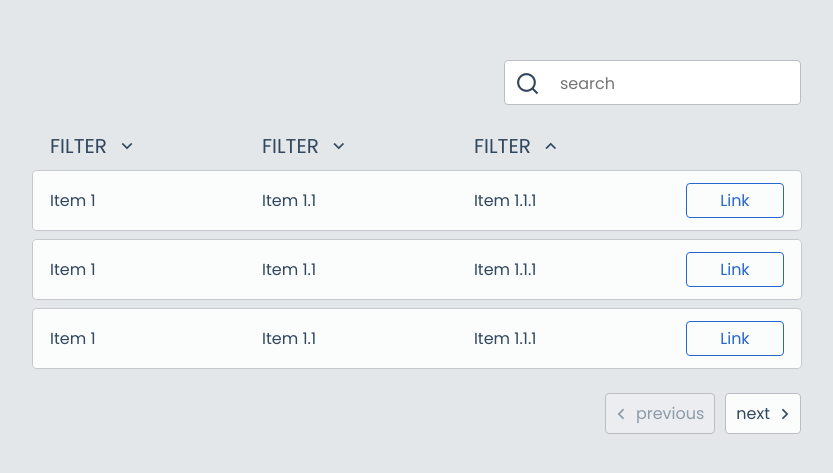
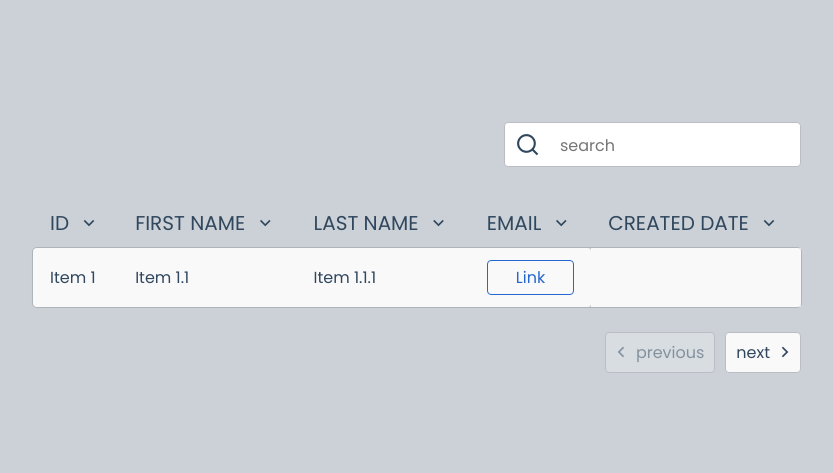
Before and after one commit to melihsahtulek/daily-frontend, a plain HTML site: page day-8-advanced-table/index.html in a window 1280 px wide. Shown: the part 161-634 px from the top of the page, without its empty margins (223-1056 px from the left). Drawn offline with nearby package versions, Linux system fonts and the light colour scheme.

Commit message:
add mock data

```diff
--- a/day-8-advanced-table/css/style.css
+++ b/day-8-advanced-table/css/style.css
@@ -1,6 +1,6 @@
 .container {
   min-height: 100vh;
-  background-color: rgba(48, 71, 94, 0.13);
+  background-color: rgba(48, 71, 94, 0.25);
   display: -webkit-box;
   display: -ms-flexbox;
   display: flex;
@@ -67,6 +67,7 @@
   width: 100%;
   border-collapse: separate;
   border-spacing: 0 10px;
+  margin-top: 15px;
 }
 
 .container .table-container .table .thead {
@@ -110,6 +111,8 @@
   padding: 12px 17px;
   text-transform: capitalize;
   color: #30475e;
+  position: relative;
+  z-index: 1;
 }
 
 .container .table-container .table .tbody .tr .td:first-of-type {
@@ -148,10 +151,9 @@
   left: 0;
   right: 0;
   bottom: 0;
-  z-index: -1;
   border-radius: 4px;
-  -webkit-box-shadow: rgba(0, 0, 0, 0.02) 0px 1px 4px 0px, rgba(27, 31, 35, 0.15) 0px 0px 0px 1px;
-          box-shadow: rgba(0, 0, 0, 0.02) 0px 1px 4px 0px, rgba(27, 31, 35, 0.15) 0px 0px 0px 1px;
+  -webkit-box-shadow: rgba(0, 0, 0, 0.02) 0px 0px 4px 0px, rgba(27, 31, 35, 0.15) 0px 0px 0px 1px;
+          box-shadow: rgba(0, 0, 0, 0.02) 0px 0px 4px 0px, rgba(27, 31, 35, 0.15) 0px 0px 0px 1px;
 }
 
 .container .table-container .table .tbody .tr:hover {
--- a/day-8-advanced-table/index.html
+++ b/day-8-advanced-table/index.html
@@ -20,35 +20,9 @@
         </div>
         <div class="table">
           <div class="thead">
-            <div class="tr">
-              <div class="th">
-                <button type="button">filter <i class="ri-arrow-down-s-line"></i></button>
-              </div>
-              <div class="th">
-                <button type="button">filter <i class="ri-arrow-down-s-line"></i></button>
-              </div>
-              <div class="th">
-                <button type="button">filter <i class="ri-arrow-up-s-line"></i></button>
-              </div>
-            </div>
+            <!-- FILTERS -->
           </div>
           <div class="tbody">
-            <div class="tr">
-              <div class="td">item 1</div>
-              <div class="td">item 1.1</div>
-              <div class="td">item 1.1.1</div>
-              <div class="td">
-                <a href="javascript:void(0)"> link </a>
-              </div>
-            </div>
-            <div class="tr">
-              <div class="td">item 1</div>
-              <div class="td">item 1.1</div>
-              <div class="td">item 1.1.1</div>
-              <div class="td">
-                <a href="javascript:void(0)"> link </a>
-              </div>
-            </div>
             <div class="tr">
               <div class="td">item 1</div>
               <div class="td">item 1.1</div>
--- a/day-8-advanced-table/js/table.js
+++ b/day-8-advanced-table/js/table.js
@@ -0,0 +1,54 @@
+window.addEventListener("load", () => init());
+
+const init = () => {
+  console.clear();
+  //
+
+  const thead = document.querySelector(".thead");
+  const tbody = document.querySelector(".tbody");
+
+  const getJsonData = new Promise((resolve, reject) => {
+    try {
+      setTimeout(async () => {
+        const response = await fetch("/day-8-advanced-table/table-data.json");
+        const json = await response.json();
+        resolve(json);
+      }, 1000);
+    } catch (error) {
+      reject(error);
+    }
+  });
+
+  getJsonData
+    .then((result) => {
+      let { data } = result;
+      writeFilters(data);
+      return data;
+    })
+    .then((data) => {
+      writeRows(data);
+    })
+    .catch((error) => console.log(error));
+
+  const writeFilters = (data) => {
+    const row = document.createElement("tr");
+    row.classList.add("tr");
+    thead.insertAdjacentElement("beforeend", row);
+    console.log(thead.children[0]);
+
+    Array.from(Object.keys(data[0])).forEach((key) => {
+      thead.children[0].insertAdjacentHTML(
+        "beforeend",
+        `
+        <div class="th">
+          <button type="button" data-filter="a-z">${key.replace("_", " ")}<i class="ri-arrow-down-s-line"></i></button>
+        </div>
+      `
+      );
+    });
+  };
+
+  const writeRows = (data) => {
+    console.log(data.length);
+  };
+};
--- /dev/null
+++ b/day-8-advanced-table/table-data.json
@@ -0,0 +1,14 @@
+{
+  "data": [
+    { "id": 1, "first_name": "Dukey", "last_name": "Nussen", "email": "dnussen0@macromedia.com", "created_date": "24-12-2021" },
+    { "id": 2, "first_name": "Franz", "last_name": "Whittles", "email": "fwhittles1@mlb.com", "created_date": "29-06-2020" },
+    { "id": 3, "first_name": "Kathye", "last_name": "Fitchet", "email": "kfitchet2@npr.org", "created_date": "17-02-2022" },
+    { "id": 4, "first_name": "Filmore", "last_name": "Willard", "email": "fwillard3@sciencedirect.com", "created_date": "15-01-2022" },
+    { "id": 5, "first_name": "Anselma", "last_name": "Jenicek", "email": "ajenicek4@github.com", "created_date": "08-01-2021" },
+    { "id": 6, "first_name": "Kellina", "last_name": "Keeley", "email": "kkeeley5@paginegialle.it", "created_date": "05-01-2021" },
+    { "id": 7, "first_name": "Alison", "last_name": "Shitliffe", "email": "ashitliffe6@lulu.com", "created_date": "23-08-2021" },
+    { "id": 8, "first_name": "Oren", "last_name": "Babbage", "email": "obabbage7@engadget.com", "created_date": "19-07-2021" },
+    { "id": 9, "first_name": "Dacie", "last_name": "Brome", "email": "dbrome8@imdb.com", "created_date": "08-11-2021" },
+    { "id": 10, "first_name": "Mord", "last_name": "Housbey", "email": "mhousbey9@icio.us", "created_date": "11-04-2020" }
+  ]
+}
```
